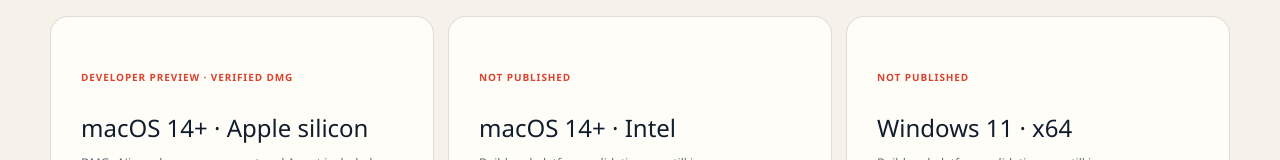
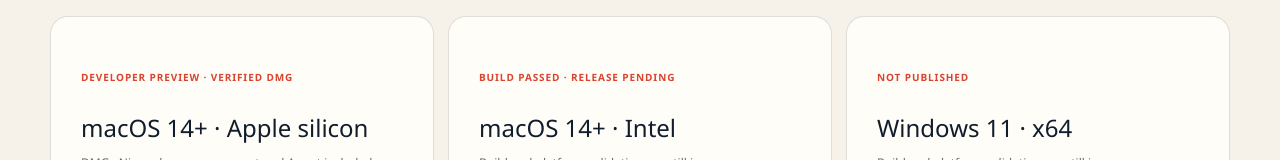
Before and after one commit to violetweather/nivren-site, a Next.js app: page /studio/downloads in a window 1280 px wide. Shown: the part 500-660 px from the top of the page. Built offline with nearby package versions, Linux system fonts and the light colour scheme.

Commit message:
Publish Studio platform build evidence

```diff
--- a/app/studio/compatibility/page.tsx
+++ b/app/studio/compatibility/page.tsx
@@ -1,4 +1,4 @@
 import { StudioNav } from "../StudioNav";
 export const metadata={title:"Studio compatibility"};
-const rows=[["macOS 14+","ARM64","Developer-preview DMG verified; Developer ID signing and notarization pending"],["macOS 14+","x64","Not published; build and runtime evidence pending"],["Windows 11","x64, ARM64","Not published; installer and runtime evidence pending"],["Ubuntu / Fedora","x64, ARM64","Not published; package and runtime evidence pending"],["Nivren Edition 4","Language extension","Syntax, diagnostics, formatting, commands, and Agent integration"],["Remote","SSH, containers","Code‑OSS foundations present; Nivren-specific hostile-fixture evidence pending"]];
+const rows=[["macOS 14+","ARM64","Developer-preview DMG verified; Developer ID signing and notarization pending"],["macOS 14+","x64","GitHub package build and audit pass; runtime and notarization pending"],["Windows 11","x64, ARM64","Build execution blocked by GitHub runner billing; installer and runtime evidence pending"],["Ubuntu / Fedora","x64, ARM64","GitHub package builds and audits pass; installer and runtime evidence pending"],["Nivren Edition 4","Language extension","Syntax, diagnostics, formatting, commands, and Agent integration"],["Remote","SSH, containers","Code‑OSS foundations present; Nivren-specific hostile-fixture evidence pending"]];
 export default function Compatibility(){return <><StudioNav/><section className="page-hero compact shell"><span className="kicker">Claims follow evidence</span><h1>Compatibility</h1><p>No platform becomes supported because it compiled once. The release matrix must prove install, rendering, editing, intelligence, remote work, updates, rollback, and uninstall.</p></section><section className="content-shell shell"><div className="studio-table">{rows.map(([a,b,c])=><div key={a}><strong>{a}</strong><span>{b}</span><em>{c}</em></div>)}</div></section></>}
--- a/app/studio/downloads/page.tsx
+++ b/app/studio/downloads/page.tsx
@@ -4,11 +4,11 @@
 
 const downloads = [
   { name: "macOS 14+ · Apple silicon", asset: "Nivren-Studio-macOS-arm64-1.132.0-developer.dmg", status: "Developer preview · verified DMG" },
-  { name: "macOS 14+ · Intel", status: "Not published" },
+  { name: "macOS 14+ · Intel", status: "Build passed · release pending" },
   { name: "Windows 11 · x64", status: "Not published" },
   { name: "Windows 11 · ARM64", status: "Not published" },
-  { name: "Ubuntu / Fedora · x64", status: "Not published" },
-  { name: "Ubuntu / Fedora · ARM64", status: "Not published" },
+  { name: "Ubuntu / Fedora · x64", status: "Build passed · release pending" },
+  { name: "Ubuntu / Fedora · ARM64", status: "Build passed · release pending" },
 ];
 
 export const metadata = { title: "Studio downloads" };
--- a/app/studio/releases/page.tsx
+++ b/app/studio/releases/page.tsx
@@ -1,3 +1,3 @@
 import { StudioNav } from "../StudioNav";
 export const metadata={title:"Studio releases"};
-export default function Releases(){return <><StudioNav/><section className="page-hero compact shell"><span className="kicker">Independent from the language</span><h1>Studio releases</h1><p>Studio declares an exact compatible Edition 4 range and freezes its protocol and plugin API only at stable 1.0.</p></section><section className="content-shell shell studio-policy"><h2>1.132.0-developer.1</h2><p>The first public build of the Code‑OSS-based Nivren Studio is available for Apple-silicon Macs. It includes the branded workbench, Nivren language extension, account-free Agent entry points, and provider configuration.</p><p><a className="button primary" href="https://github.com/violetweather/nivren-studio-releases/releases/tag/v1.132.0-developer.1">Open release and evidence</a></p><h2>Developer-preview status</h2><p>The release includes a verified DMG, SHA-256 checksums, an SPDX SBOM, and a release manifest. The app is ad-hoc signed, not Developer ID signed or notarized, and other platforms are not published yet.</p><h2>Stable 1.0</h2><p>Stable requires every promised feature, performance budget, screenshot, command, shortcut, compatibility claim, documentation example, installer, update, rollback, and uninstall flow to pass the coordinated gate.</p></section></>}
+export default function Releases(){return <><StudioNav/><section className="page-hero compact shell"><span className="kicker">Independent from the language</span><h1>Studio releases</h1><p>Studio declares an exact compatible Edition 4 range and freezes its protocol and plugin API only at stable 1.0.</p></section><section className="content-shell shell studio-policy"><h2>1.132.0-developer.1</h2><p>The first public build of the Code‑OSS-based Nivren Studio is available for Apple-silicon Macs. It includes the branded workbench, Nivren language extension, account-free Agent entry points, and provider configuration.</p><p><a className="button primary" href="https://github.com/violetweather/nivren-studio-releases/releases/tag/v1.132.0-developer.1">Open release and evidence</a></p><h2>Developer-preview status</h2><p>The release includes a verified DMG, SHA-256 checksums, an SPDX SBOM, and a release manifest. GitHub package builds and audits also pass for macOS Intel and Linux x64/ARM64, but those targets remain unpublished until runtime and installer evidence passes. Windows build execution is currently blocked by the repository&apos;s GitHub Actions billing limit.</p><h2>Stable 1.0</h2><p>Stable requires every promised feature, performance budget, screenshot, command, shortcut, compatibility claim, documentation example, installer, update, rollback, and uninstall flow to pass the coordinated gate.</p></section></>}
```
